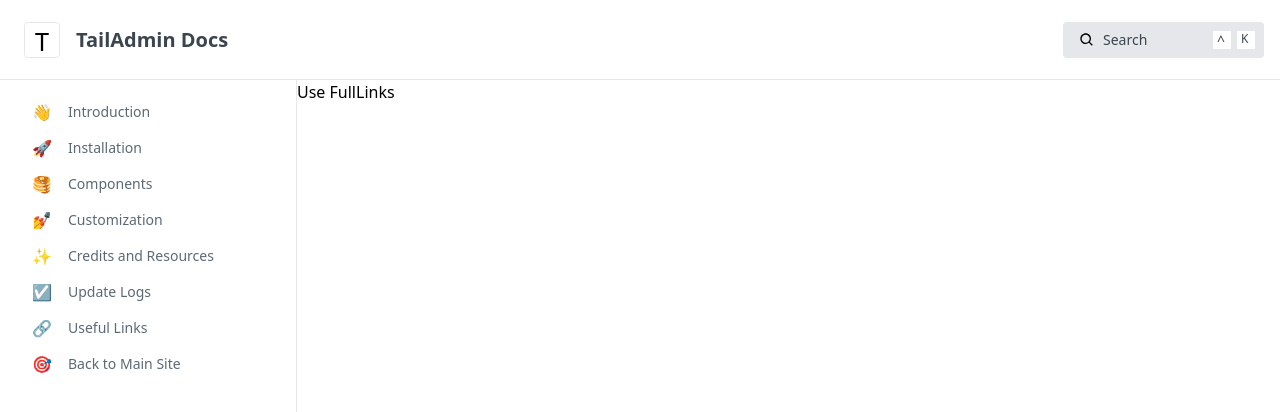
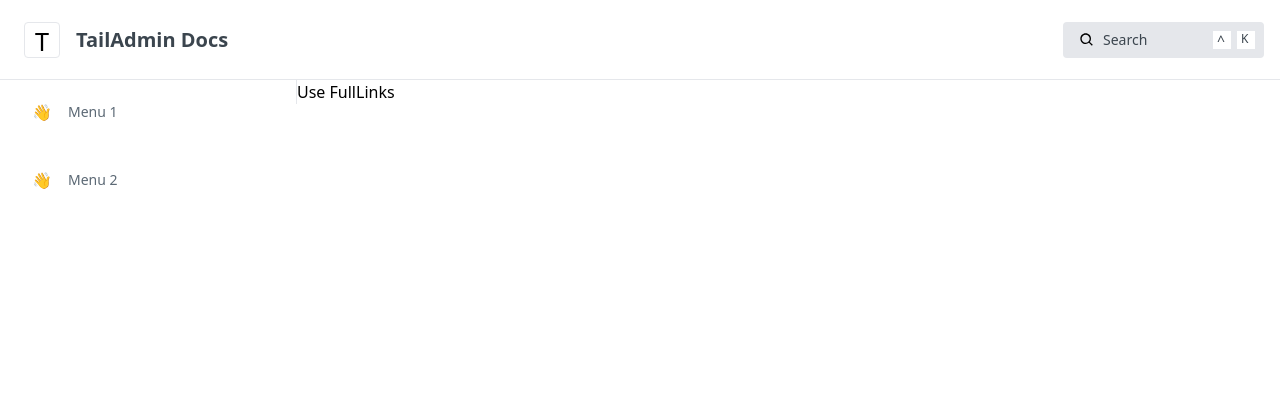
Before and after one commit to Nurit-Ltd/NurAdmin-Docs, a React (Vite) app: page /use-full-links in a window 1280 px wide. Shown: the top 412 px of the page. Built offline with nearby package versions, Linux system fonts and the light colour scheme.

Commit message:
dynamic menu and sunmenu

```diff
--- a/src/components/shared/Footer/HomeFooter.jsx
+++ b/src/components/shared/Footer/HomeFooter.jsx
@@ -8,7 +8,7 @@
     <div className="container_fluid">
       <div>
         <div className="pt-6">
-        <div className="w-full border  hover:border-blueActive p-4 flex items-center justify-between text-grayPrimary hover:text-blueActive focus:text-blueActive footer_bar duration-200">
+          <div className="w-full border p-4 flex items-center justify-between text-grayPrimary hover:text-blueActive focus:text-blueActive footer_bar duration-200">
             <div>
               <p className="text-xs text-grayPrimary leading-[18px]">Next</p>
               <h4 className="font-medium">Installation</h4>
@@ -18,15 +18,18 @@
             </div>
           </div>
         </div>
-      <div className="w-full mt-6 pt-6 border-t  flex items-center justify-between ">
+        <div className="mt-6 pt-6 border-t  flex items-center justify-between">
           <div className="text-sm text-grayPrimary font-normal leading-[22px]">
             Last modified 24d ago
           </div>
-        <div className="flex items-center gap-2">
-          <h5 className="font-semibold uppercase text-xs tracking-[1.2px] leading-[18px]">Was this page helpful?</h5>
+
+          <div className="w-[240px] flex items-center gap-2">
+            <h5 className="font-semibold uppercase text-xs tracking-[1.2px] leading-[18px]">
+              Was this page helpful?
+            </h5>
             <div className="flex items-center gap-2">
               <img src={sad} alt="sad" className="hover:text-red-500" />
-            <img src={happy} alt="sad" />
+              <img src={happy} alt="happy" />
               <img src={stop} alt="sad" />
             </div>
           </div>
--- a/src/components/shared/Sidebar/Sidebar.jsx
+++ b/src/components/shared/Sidebar/Sidebar.jsx
@@ -1,15 +1,50 @@
-
-import { Link } from 'react-router-dom';
+import { useState } from "react";
+import { Link } from "react-router-dom";
+import { menus } from "../../../data/menuData";
 
 const Sidebar = () => {
+  const [openMenuIndex, setOpenMenuIndex] = useState(null);
+
+  const toggleMenu = (index) => {
+    setOpenMenuIndex(openMenuIndex === index ? null : index);
+  };
+
   return (
-    <aside className='ml-6 w-[273px] border-r h-screen'>
+    <aside className="ml-6 w-[273px] border-r h-full">
       <div className="fixed overflow-y-auto">
-     <ul className="py-4">
-      <li className='w-[259px] h-8 px-2 mr-2 mb-1 flex items-center hover:bg-slate-100 duration-200'>
-        <Link to="/" className="w-full flex items-center gap-4"><span>👋</span> <span className='text-sm text-grayMenu leading-[22px]'>Introduction</span></Link>
-      </li>
-      <li className='w-[259px] h-8 px-2 mr-2 mb-1 flex items-center hover:bg-slate-100 duration-200'>
+        {menus.map((menu, index) => (
+          <ul key={index} className="py-4">
+            <li onClick={() => toggleMenu(index)} className="sidebar">
+              <Link to="/" className="w-full flex items-center gap-4">
+                <span>👋</span>{" "}
+                <span className="text-sm text-grayMenu leading-[22px]">
+                  {menu.label}
+                </span>
+              </Link>
+
+            </li>
+            {openMenuIndex === index && (
+              <div className=" bg-white rounded-lg shadow-lg">
+                <ul className="py-2">
+                  {menu.submenus.map((submenu, subIndex) => (
+                    <li key={subIndex}>
+                      <a
+                        href={submenu.link}
+                        className="block px-4 py-2 text-gray-800 hover:bg-gray-200"
+                      >
+                        {submenu.label}
+                      </a>
+                    </li>
+                  ))}
+                </ul>
+              </div>
+            )}
+          </ul>
+
+        ))}
+        {/* <ul >
+
+      <li className='sidebar'>
         <Link to="/installation " className="w-full flex items-center gap-4"><span>🚀</span> <span className='text-sm text-grayMenu leading-[22px]'>Installation</span></Link>
       </li>
       <li className='sidebar'>
@@ -33,8 +68,8 @@
 
 
 
-       </ul>
-     </div>
+       </ul> */}
+      </div>
     </aside>
   );
 };
--- /dev/null
+++ b/src/data/menuData.js
@@ -0,0 +1,19 @@
+export const menus = [
+  {
+    label: 'Menu 1',
+    submenus: [
+      { label: 'Submenu 1.1', link: '#' },
+      { label: 'Submenu 1.2', link: '#' },
+      { label: 'Submenu 1.3', link: '#' },
+    ],
+  },
+  {
+    label: 'Menu 2',
+    submenus: [
+      { label: 'Submenu 2.1', link: '#' },
+      { label: 'Submenu 2.2', link: '#' },
+      { label: 'Submenu 2.3', link: '#' },
+    ],
+  },
+  // Add more menus as needed
+];
```
Lines whose indentation alone changed are shown as unchanged.
